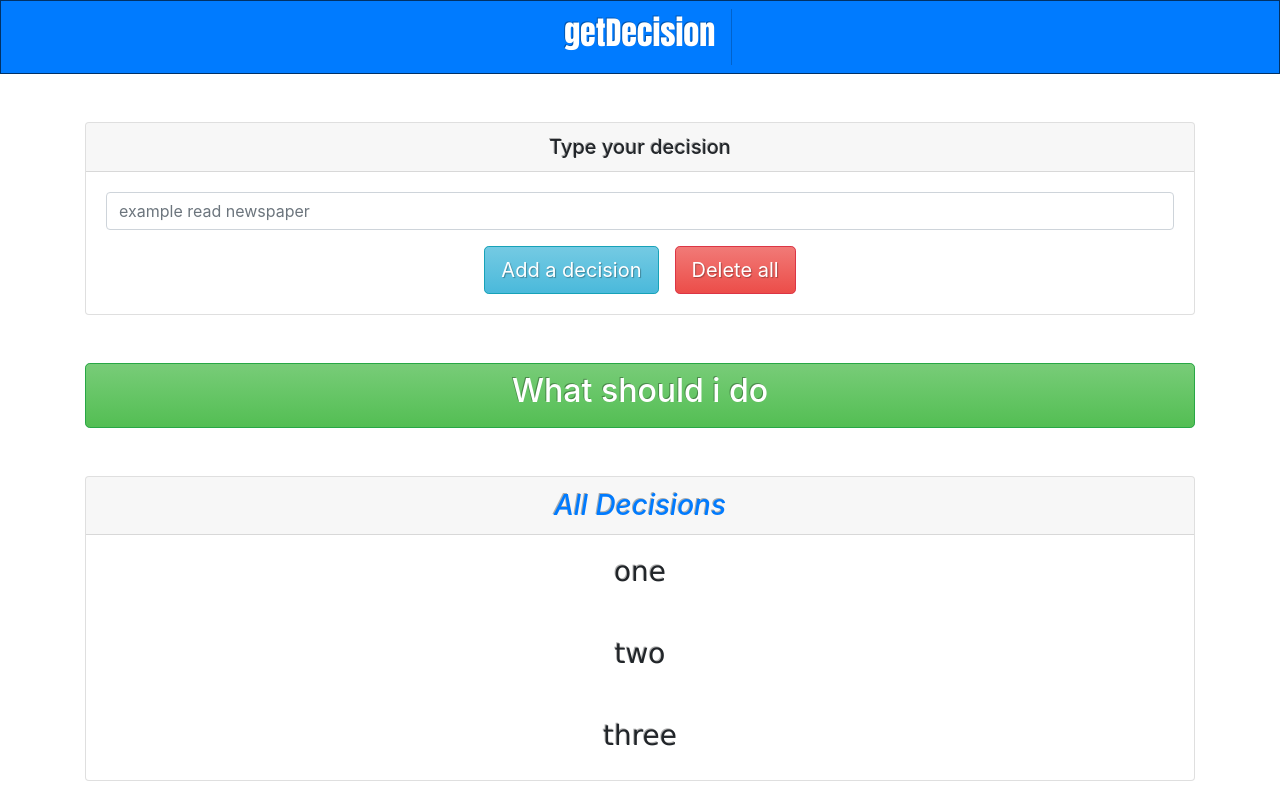
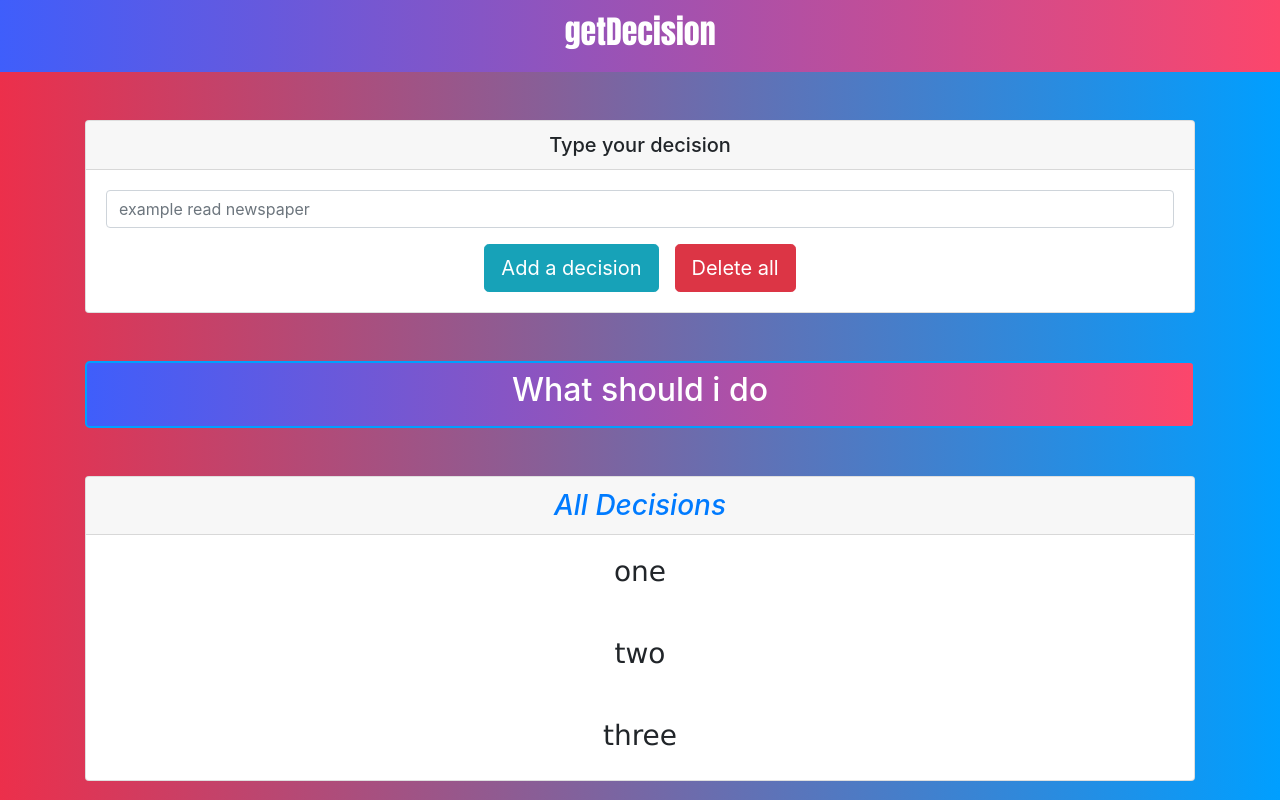
Before and after one commit to nadeeraka/react-wapp, a React (Create React App) app: page / in a window 1280 px wide. Built offline with nearby package versions, Linux system fonts and the light colour scheme.

Commit message:
more style  added

```diff
--- a/public/index.html
+++ b/public/index.html
@@ -2,6 +2,7 @@
 <html lang="en">
   <head>
     <meta charset="utf-8" />
+    <meta name="description" content="simple Decision making app">
     <link rel="shortcut icon" href="%PUBLIC_URL%/favicon.ico" />
     <meta
       name="viewport"
@@ -12,11 +13,7 @@
       manifest.json provides metadata used when your web app is added to the
       homescreen on Android. See https://developers.google.com/web/fundamentals/web-app-manifest/
     -->
-    <link
-      rel="stylesheet"
-      href="https://bootswatch.com/4/slate/bootstrap.min.css"
-    />
-    <link rel="manifest" href="%PUBLIC_URL%/manifest.json" />
+        <link rel="manifest" href="%PUBLIC_URL%/manifest.json" />
     <link
       href="https://fonts.googleapis.com/css?family=Roboto+Condensed"
       rel="stylesheet"
@@ -39,7 +36,7 @@
       work correctly both with client-side routing and a non-root public URL.
       Learn how to configure a non-root public URL by running `npm run build`.
     -->
-    <title>Weather App</title>
+    <title>Decision making app </title>
     <!-- <meta  name="viewport" content="width=device-width, initial-scale=1"> -->
   </head>
   <!-- <body
--- a/src/App.css
+++ b/src/App.css
@@ -15,3 +15,46 @@ li {
   font-family: -apple-system, BlinkMacSystemFont, "Segoe UI", Roboto, Oxygen,
     Ubuntu, Cantarell, "Open Sans", "Helvetica Neue", sans-serif;
 }
+body {
+  background: #009fff; /* fallback for old browsers */
+  background: -webkit-linear-gradient(
+    to right,
+    #ec2f4b,
+    #009fff
+  ); /* Chrome 10-25, Safari 5.1-6 */
+  background: linear-gradient(
+    to right,
+    #ec2f4b,
+    #009fff
+  ); /* W3C, IE 10+/ Edge, Firefox 16+, Chrome 26+, Opera 12+, Safari 7+ */
+}
+.navbar {
+  background: #fc466b; /* fallback for old browsers */
+  background: -webkit-linear-gradient(
+    to right,
+    #3f5efb,
+    #fc466b
+  ); /* Chrome 10-25, Safari 5.1-6 */
+  background: linear-gradient(
+    to right,
+    #3f5efb,
+    #fc466b
+  ); /* W3C, IE 10+/ Edge, Firefox 16+, Chrome 26+, Opera 12+, Safari 7+ */
+}
+.btn-success {
+  background: #fc466b; /* fallback for old browsers */
+  background: -webkit-linear-gradient(
+    to right,
+    #3f5efb,
+    #fc466b
+  ); /* Chrome 10-25, Safari 5.1-6 */
+  background: linear-gradient(
+    to right,
+    #3f5efb,
+    #fc466b
+  ); /* W3C, IE 10+/ Edge, Firefox 16+, Chrome 26+, Opera 12+, Safari 7+ */
+  border: 2px solid #009fff;
+}
+.btn-success:hover {
+  border: 2px solid #3f5efb;
+}
```
